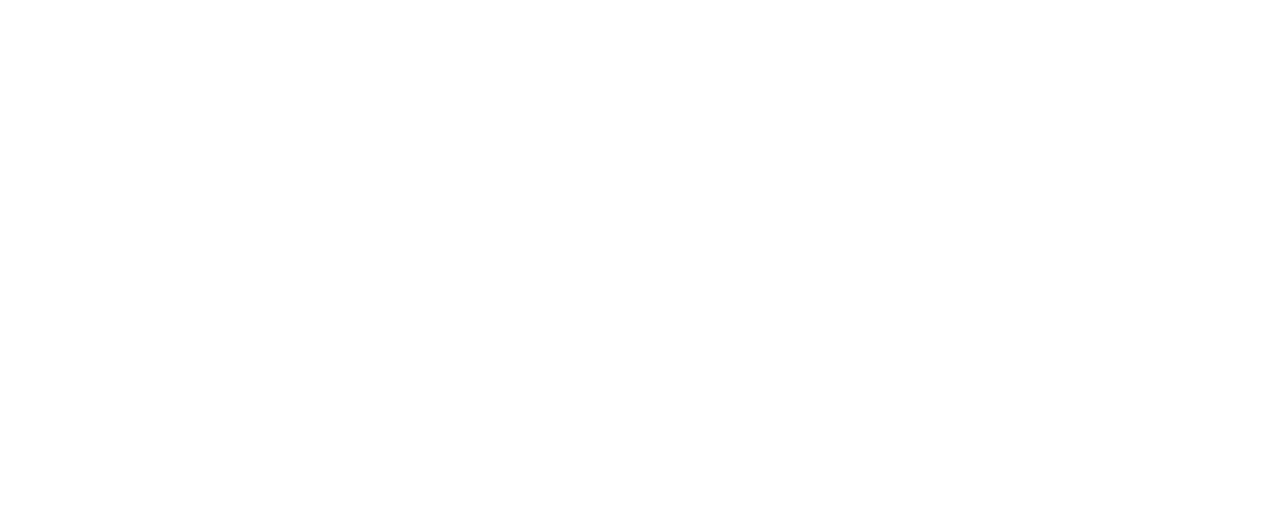
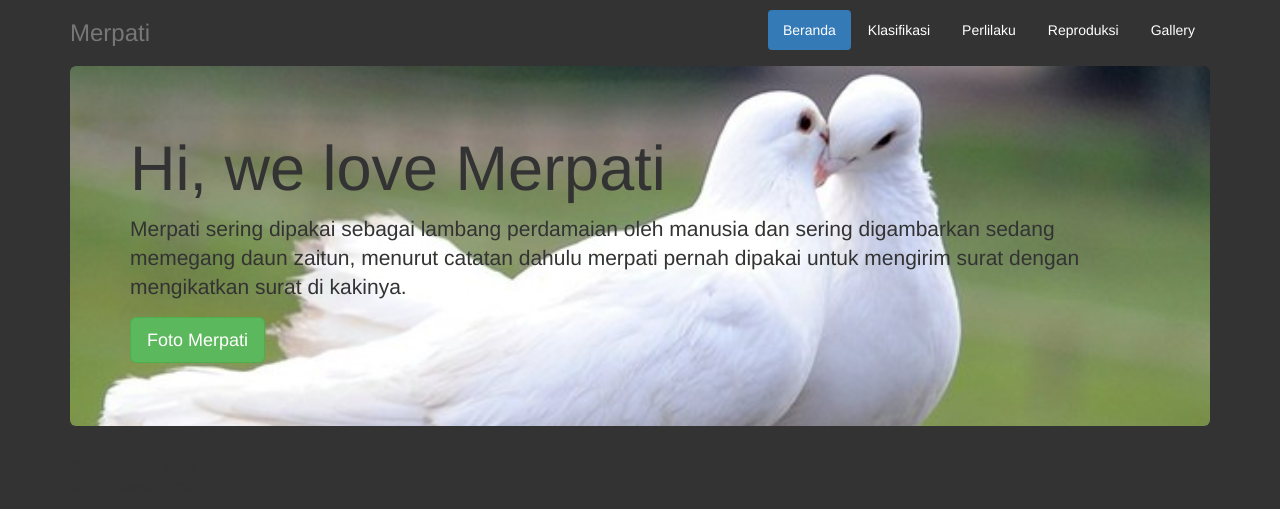
Before and after one commit to ihsansatriawan/na-sprint-1, a website: page public/reproduksi.html in a window 1280 px wide. Drawn offline with Linux system fonts and the light colour scheme.

Commit message:
Fix link

```diff
--- a/public/reproduksi.html
+++ b/public/reproduksi.html
@@ -0,0 +1,76 @@
+
+<!DOCTYPE html>
+<html lang="en">
+  <head>
+    <meta charset="utf-8">
+    <meta http-equiv="X-UA-Compatible" content="IE=edge">
+    <meta name="viewport" content="width=device-width, initial-scale=1">
+    <!-- The above 3 meta tags *must* come first in the head; any other head content must come *after* these tags -->
+    <meta name="description" content="Merpati">
+    <meta name="author" content="Merpati">
+
+    <title>Merpati</title>
+    <!-- Latest compiled and minified CSS -->
+    <link rel="stylesheet" href="/twbs.css">
+    <link rel="stylesheet" type="text/css" href="/styles.css">
+    <!-- HTML5 shim and Respond.js for IE8 support of HTML5 elements and media queries -->
+    <!--[if lt IE 9]>
+      <script src="https://oss.maxcdn.com/html5shiv/3.7.3/html5shiv.min.js"></script>
+      <script src="https://oss.maxcdn.com/respond/1.4.2/respond.min.js"></script>
+    <![endif]-->
+  </head>
+
+  <body>
+
+    <div class="container">
+      <div class="header clearfix">
+        <nav>
+          <ul class="nav nav-pills pull-right">
+            <li role="presentation" class="active">
+              <a href="/index.html">Beranda</a>
+            </li>
+            <li role="presentation">
+              <a href="/klasifikasi.html">Klasifikasi</a>
+            </li>
+            <li role="presentation">
+              <a href="/perilaku.html">Perlilaku</a>
+            </li>
+            <li role="presentation">
+              <a href="/reproduksi.html">Reproduksi</a>
+            </li>
+            <li role="presentation">
+              <a href="/gallery.html">Gallery</a>
+            </li>
+          </ul>
+        </nav>
+        <h3 class="text-muted">Merpati</h3>
+      </div>
+
+      <!-- Content di dalem div ini ya -->
+      <div class="main-content">
+
+        <!-- Replace -->
+        <div class="jumbotron bg">
+          <h1>Hi, we love Merpati</h1>
+          <p class="lead">Merpati sering dipakai sebagai lambang perdamaian oleh manusia dan sering digambarkan sedang memegang daun zaitun, menurut catatan dahulu merpati pernah dipakai untuk mengirim surat dengan mengikatkan surat di kakinya.</p>
+          <p><a class="btn btn-lg btn-success" href="/gallery.html" role="button">Foto Merpati</a></p>
+        </div>
+
+        <div class="row marketing">
+          <div class="col-lg-12">
+            Content Home disini
+          </div>
+        </div>
+      </div>
+      <!-- Replace -->
+
+      <footer class="footer">
+        <p>&copy; 2016 Merpati, Inc.</p>
+      </footer>
+
+    </div>
+
+    <script type="text/javascript" src="/jq.js"></script>
+    <script type="text/javascript" src="/twbs.js"></script>
+  </body>
+</html>
```
Also changed, not shown: public/index.html (+1 -1 lines).
